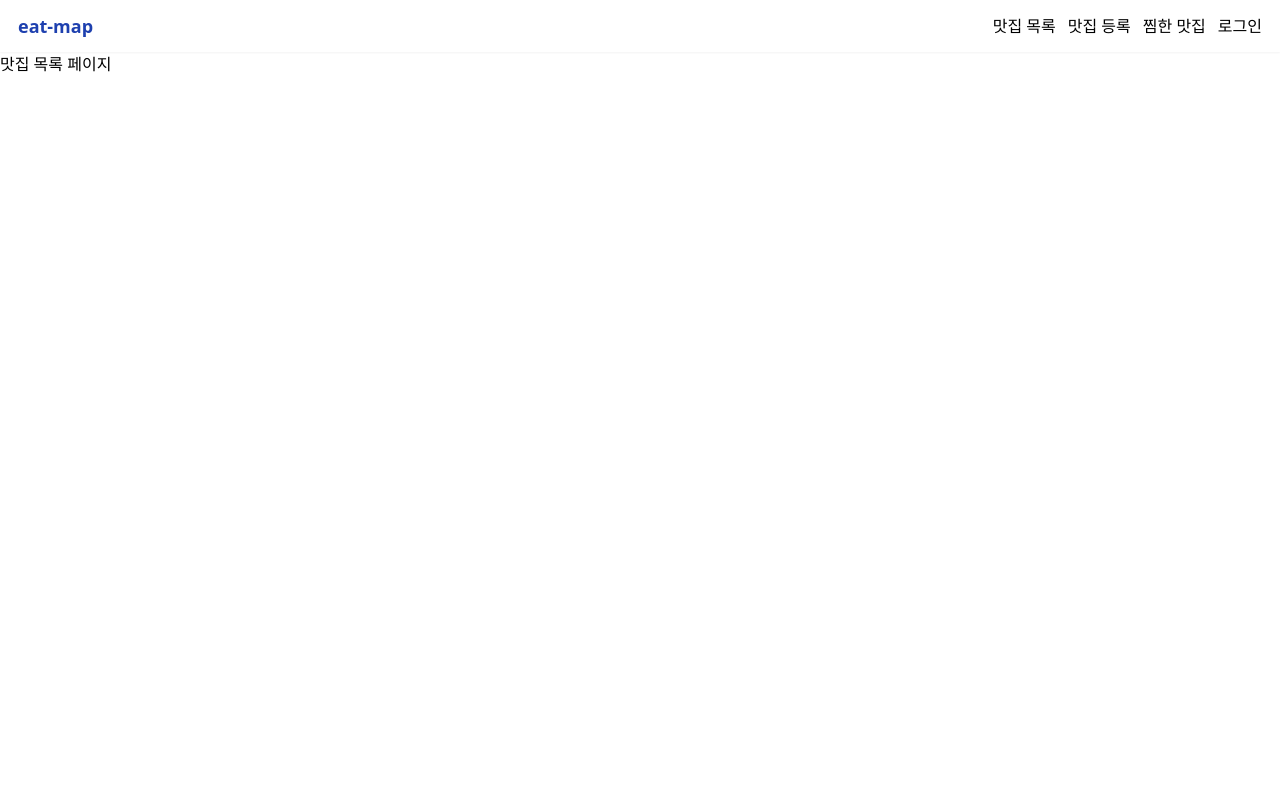
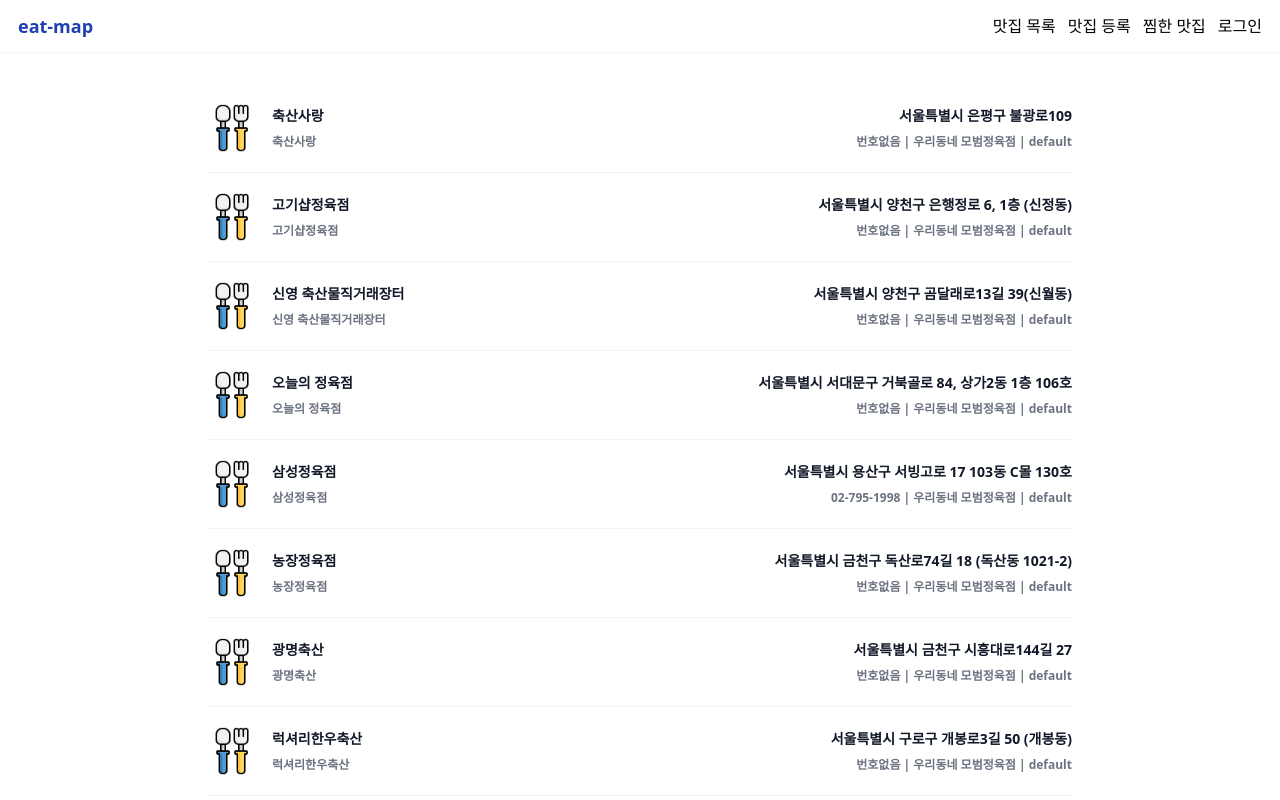
Before and after one commit to dev-vming/eat-map, a Next.js app: page /stores in a window 1280 px wide. Shown: the top 800 px of the page. Built offline with nearby package versions, Linux system fonts and the light colour scheme; no server answers.

Commit message:
feat: getStaticProps로 홈페이지 데이터 가져오기, getServerSideProps로 맛집목록 페이지 데이터 가져오기, 맛집 목록 페이지 작업

```diff
--- a/src/components/Markers.tsx
+++ b/src/components/Markers.tsx
@@ -2,18 +2,18 @@
 
 interface MakersProps {
   map: any;
-  storeDatas: any[];
+  stores: any[];
   setCurrentStore: Dispatch<SetStateAction<any>>;
 }
 
 export default function Markers({
   map,
-  storeDatas,
+  stores,
   setCurrentStore,
 }: MakersProps) {
   const loadKakaoMarkers = useCallback(() => {
     if (map) {
-      storeDatas?.map((store) => {
+      stores?.map((store) => {
         // store data 좌표 값으로 마커 좌표 설정
         const markerPosition = new window.kakao.maps.LatLng(
           store?.y_dnts,
@@ -68,7 +68,7 @@
         });
       });
     }
-  }, [map, setCurrentStore, storeDatas]);
+  }, [map, setCurrentStore, stores]);
 
   useEffect(() => {
     loadKakaoMarkers();
--- /dev/null
+++ b/src/pages/api/stores.ts
@@ -0,0 +1,11 @@
+import type { NextApiRequest, NextApiResponse } from "next";
+import { StoreType } from "@/interface";
+
+export default async function handler(
+  req: NextApiRequest,
+  res: NextApiResponse<StoreType[]>
+) {
+  const stores = (await import("../../data/store_data.json"))["DATA"] as StoreType[];
+
+  res.status(200).json(stores);
+}
--- a/src/pages/index.tsx
+++ b/src/pages/index.tsx
@@ -2,19 +2,29 @@
 import Markers from "@/components/Markers";
 import StoreBox from "@/components/StoreBox";
 import * as stores from "@/data/store_data.json";
+import { StoreType } from "@/interface";
 import { useState } from "react";
 
-
-export default function Home() {
+export default function Home({ stores }: { stores: StoreType[] }) {
   const [map, setMap] = useState(null);
   const [currentStore, setCurrentStore] = useState(null);
-  const storeDatas = stores["DATA"];
 
   return (
     <>
-      <Map setMap={setMap}/>
-      <Markers storeDatas={storeDatas} map={map} setCurrentStore={setCurrentStore} />
-      <StoreBox store={currentStore} setStore={setCurrentStore}/>
+      <Map setMap={setMap} />
+      <Markers stores={stores} map={map} setCurrentStore={setCurrentStore} />
+      <StoreBox store={currentStore} setStore={setCurrentStore} />
     </>
-  )
+  );
 }
+
+export async function getStaticProps() {
+  const stores = await fetch(
+    `${process.env.NEXT_PUBLIC_API_URL}/api/stores`
+  ).then((res) => res.json());
+
+  return {
+    props: { stores },
+    revalidate: 60 * 60,
+  };
+}
--- a/src/pages/stores/index.tsx
+++ b/src/pages/stores/index.tsx
@@ -1,7 +1,53 @@
-export default function StoreListPage() {
+import { StoreType } from "@/interface";
+import Image from "next/image";
+
+export default function StoreListPage({ stores }: { stores: StoreType[] }) {
   return (
-    <div>
-      <h1>맛집 목록 페이지</h1>
+    <div className="px-4 md:max-w-4xl mx-auto py-8">
+      <ul role="list" className="divide-y divide-gray-100">
+        {stores?.map((store, index) => (
+          <li className="flex justify-between gap-x-6 py-5" key={index}>
+            <div className="flex gap-x-4">
+              <Image
+                src={
+                  store.bizcnd_code_nm
+                    ? `/images/markers/${store.bizcnd_code_nm}.png`
+                    : "/images/markers/default.png"
+                }
+                width={48}
+                height={48}
+                alt="식당 아이콘"
+              />
+              <div>
+                <div className="text-sm font-semibold leading-6 text-gray-900">
+                  {store.upso_nm}
+                </div>
+                <div className="mt-1 text-xs truncate font-semibold leading-5 text-gray-500">
+                  {store.upso_nm}
+                </div>
+              </div>
+            </div>
+            <div className="hidden sm:flex sm:flex-col sm:items-end">
+              <div className="text-sm font-semibold leading-6 text-gray-900">
+                {store.rdn_code_nm}
+              </div>
+              <div className="mt-1 text-xs truncate font-semibold leading-5 text-gray-500">
+                {store.tel_no || "번호없음"} | {store.crtfc_gbn_nm} |{" "}
+                {store.bizcnd_code_nm}
+              </div>
+            </div>
+          </li>
+        ))}
+      </ul>
     </div>
-  )
+  );
 }
+
+export async function getServerSideProps() {
+  const stores = await fetch(
+    `${process.env.NEXT_PUBLIC_API_URL}/api/stores`
+  ).then((res) => res.json());
+  return {
+    props: { stores },
+  };
+}
```
